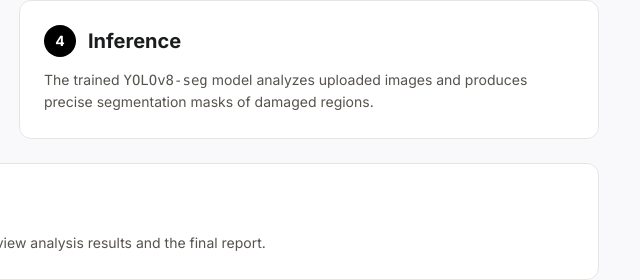
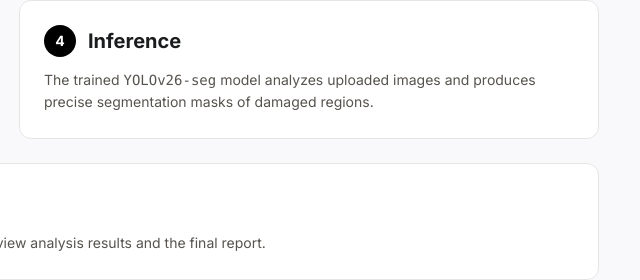
Before and after one commit to AMT72/Mini_Vision, a plain HTML site: page pages/methodology_en.html in a window 1280 px wide. Shown: the part 902-1182 px from the top of the page, 633-1273 px from the left. Drawn offline with nearby package versions, Linux system fonts and the light colour scheme.

Commit message:
Refactor methodology_en.html structure and content

```diff
--- a/pages/methodology_en.html
+++ b/pages/methodology_en.html
@@ -148,7 +148,7 @@
           <h3 class="text-xl font-bold">Inference</h3>
         </div>
         <p class="text-sm text-stone-600 leading-relaxed">
-          The trained <span class="font-mono">YOLOv8-seg</span> model analyzes uploaded images and produces precise segmentation masks of damaged regions.
+          The trained <span class="font-mono">YOLOv26-seg</span> model analyzes uploaded images and produces precise segmentation masks of damaged regions.
         </p>
       </div>
       <div class="bg-white border border-stone-200 rounded-xl p-6 md:col-span-2">
```
